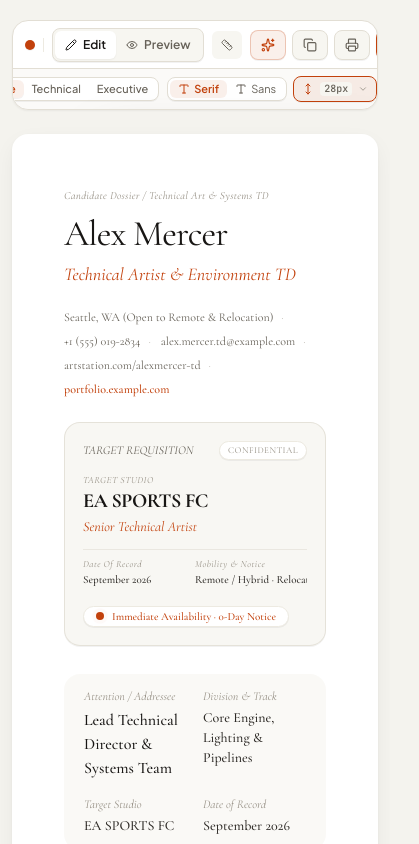
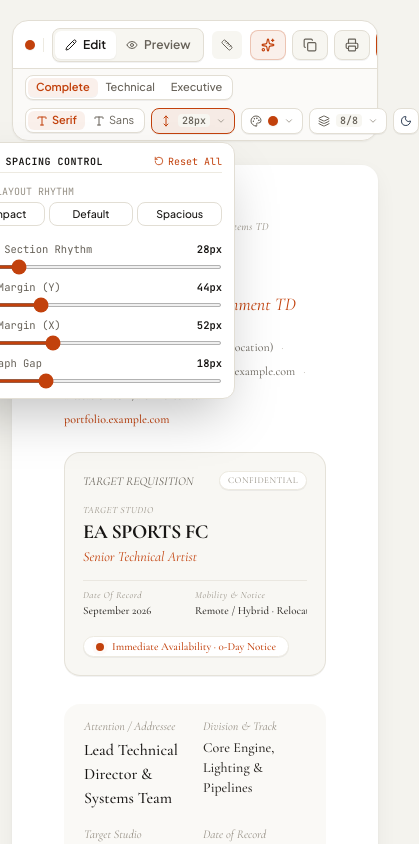
Before and after one commit to JibraelJafri/Dossier-Studio, a React (Vite) app: page / in a window 390 px wide. Both pictures are taken after a click on the button "28px". Shown: the top 844 px of the page, 419 px wide, since content can reach past the window. Built offline with nearby package versions, Linux system fonts and the light colour scheme.

Commit message:
fix(toolbar): resolve dropdown clipping and touch event handling

```diff
--- a/src/components/Toolbar.tsx
+++ b/src/components/Toolbar.tsx
@@ -95,8 +95,12 @@
   const paletteMenuRef = useRef<HTMLDivElement>(null);
   const spacingMenuRef = useRef<HTMLDivElement>(null);
 
+  const isAnyMenuOpen = isSectionsMenuOpen || isPaletteMenuOpen || isSpacingMenuOpen;
+
   useEffect(() => {
-    function handleClickOutside(event: MouseEvent) {
+    if (!isAnyMenuOpen) return;
+
+    function handleClickOutside(event: MouseEvent | TouchEvent) {
       const target = event.target as Node;
       if (sectionsMenuRef.current && !sectionsMenuRef.current.contains(target)) {
         setIsSectionsMenuOpen(false);
@@ -118,12 +122,14 @@
     }
 
     document.addEventListener("mousedown", handleClickOutside);
+    document.addEventListener("touchstart", handleClickOutside);
     document.addEventListener("keydown", handleKeyDown);
     return () => {
       document.removeEventListener("mousedown", handleClickOutside);
+      document.removeEventListener("touchstart", handleClickOutside);
       document.removeEventListener("keydown", handleKeyDown);
     };
-  }, []);
+  }, [isAnyMenuOpen]);
 
   const palettes: { id: ThemePalette; name: string; lightHex: string; darkHex: string }[] = [
     { id: "", name: "Terracotta", lightHex: "#c2410c", darkHex: "#f97316" },
@@ -279,7 +285,7 @@
         </div>
 
         {/* Tier 2: Formatting & Parameter Controls */}
-        <div className="h-10 px-3 sm:px-4 bg-[var(--bg-subtle)]/50 rounded-b-2xl flex items-center justify-between gap-2 text-xs overflow-x-auto scrollbar-none">
+        <div className="min-h-10 sm:h-10 px-3 sm:px-4 bg-[var(--bg-subtle)]/50 rounded-b-2xl flex flex-wrap items-center justify-between gap-2 text-xs py-1.5 sm:py-0">
           {/* Presets & Scale */}
           <div className="flex items-center gap-2 shrink-0">
             <nav className="inline-flex items-center bg-[var(--bg-sheet)] border border-[var(--border-sheet)] p-0.5 rounded-lg text-xs font-medium shadow-2xs">
@@ -418,7 +424,7 @@
 
                 {isSpacingMenuOpen && (
                   <div
-                    className="absolute right-0 top-full mt-2 w-72 bg-[var(--bg-sheet)] rounded-xl shadow-2xl p-3 z-50 text-xs space-y-3 border border-[var(--border-sheet)] animate-in fade-in zoom-in-95 duration-100"
+                    className="absolute right-0 top-full mt-2 w-72 max-w-[calc(100vw-2rem)] bg-[var(--bg-sheet)] rounded-xl shadow-2xl p-3 z-50 text-xs space-y-3 border border-[var(--border-sheet)] animate-in fade-in zoom-in-95 duration-100"
                     role="dialog"
                     aria-label="Canvas Spacing Control"
                   >
@@ -620,7 +626,7 @@
 
               {isPaletteMenuOpen && (
                 <div
-                  className="absolute right-0 top-full mt-2 w-48 bg-[var(--bg-sheet)] rounded-xl shadow-2xl p-1.5 z-50 text-xs space-y-0.5 border border-[var(--border-sheet)] animate-in fade-in zoom-in-95 duration-100"
+                  className="absolute right-0 top-full mt-2 w-48 max-w-[calc(100vw-2rem)] bg-[var(--bg-sheet)] rounded-xl shadow-2xl p-1.5 z-50 text-xs space-y-0.5 border border-[var(--border-sheet)] animate-in fade-in zoom-in-95 duration-100"
                   role="dialog"
                   aria-label="Theme Color Palette"
                 >
@@ -697,7 +703,7 @@
 
               {isSectionsMenuOpen && (
                 <div
-                  className="absolute right-0 top-full mt-2 w-60 bg-[var(--bg-sheet)] rounded-xl shadow-2xl p-2.5 z-50 text-xs space-y-1 border border-[var(--border-sheet)] animate-in fade-in zoom-in-95 duration-100"
+                  className="absolute right-0 top-full mt-2 w-60 max-w-[calc(100vw-2rem)] bg-[var(--bg-sheet)] rounded-xl shadow-2xl p-2.5 z-50 text-xs space-y-1 border border-[var(--border-sheet)] animate-in fade-in zoom-in-95 duration-100"
                   role="dialog"
                   aria-label="Document Sections Visibility"
                 >
```
